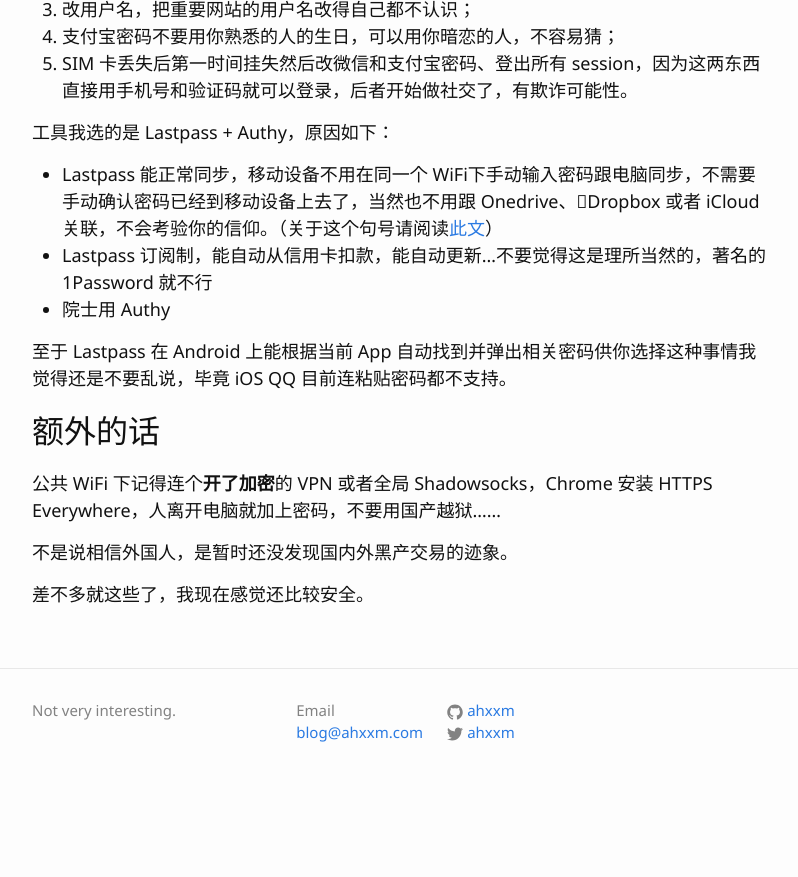
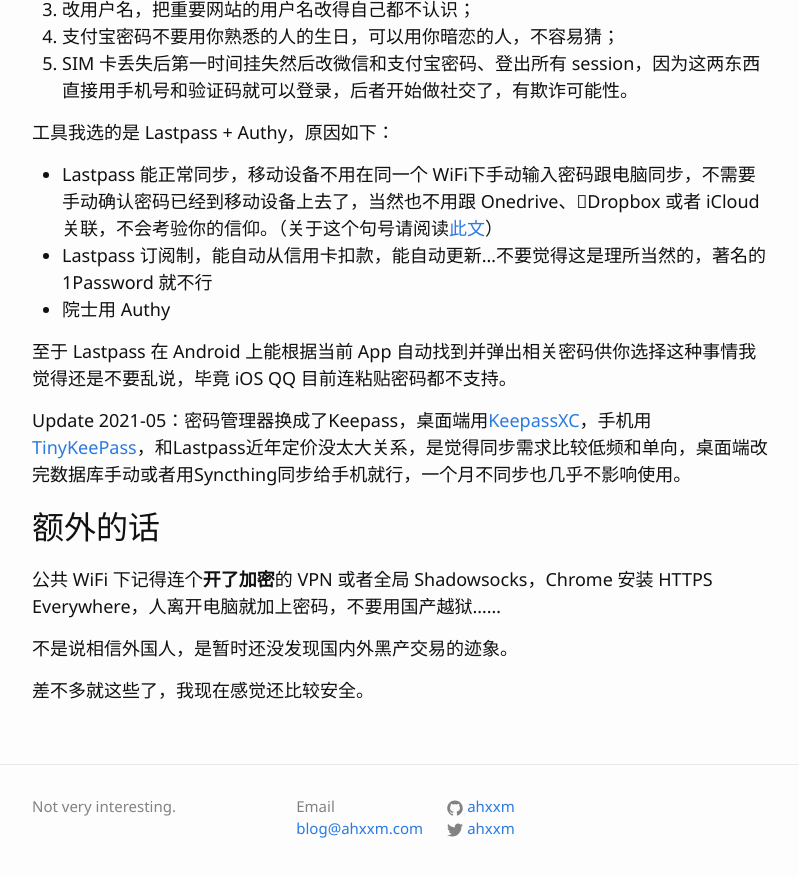
Before and after one commit to ahxxm/ahxxm.github.io, a Jekyll site: the page built from _posts/2015-10-15-password-management.md, in a window 1280 px wide and 900 px high, scrolled down 1401 px. Shown: the top 877 px of the window, without its empty margins (238-1036 px from the left). Built offline with Jekyll 4.4.1, drawn with Linux system fonts in a browser that asks for light colours; before the commit the page ends 2205 px from its top, so only the background shows below that.

Commit message:
lastpass -> keepass

```diff
--- a/_posts/2015-10-15-password-management.md
+++ b/_posts/2015-10-15-password-management.md
@@ -97,6 +97,8 @@ Update: 根据[这篇博文](http://myers.io/2015/10/22/1password-leaks-your-dat
 
 至于 Lastpass 在 Android 上能根据当前 App 自动找到并弹出相关密码供你选择这种事情我觉得还是不要乱说，毕竟 iOS QQ 目前连粘贴密码都不支持。
 
+Update 2021-05：密码管理器换成了Keepass，桌面端用[KeepassXC](https://keepassxc.org/)，手机用[TinyKeePass](https://github.com/sorz/TinyKeePass)，和Lastpass近年定价没太大关系，是觉得同步需求比较低频和单向，桌面端改完数据库手动或者用Syncthing同步给手机就行，一个月不同步也几乎不影响使用。
+
 ## 额外的话
 
 公共 WiFi 下记得连个**开了加密**的 VPN 或者全局 Shadowsocks，Chrome 安装 HTTPS Everywhere，人离开电脑就加上密码，不要用国产越狱……
```
